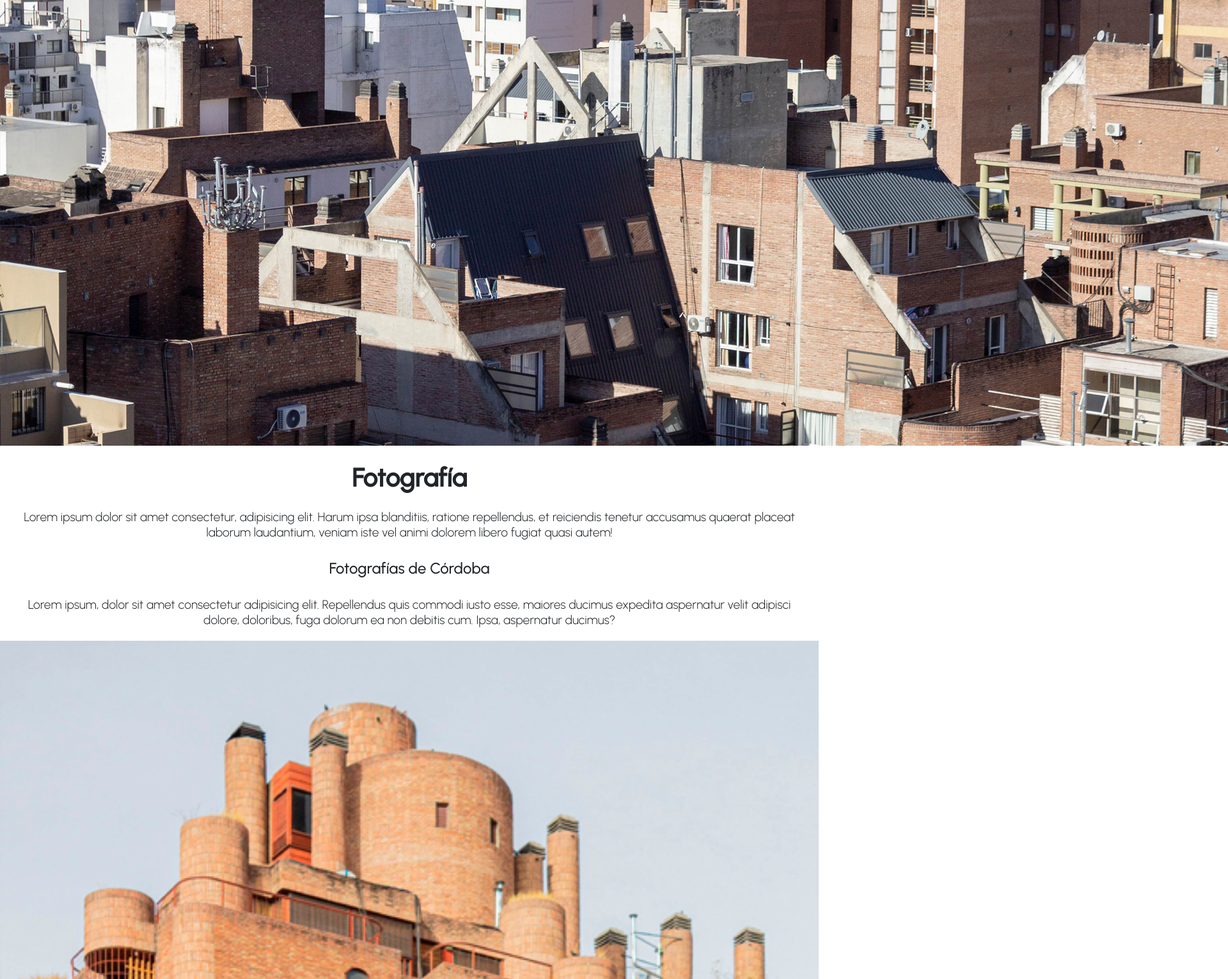
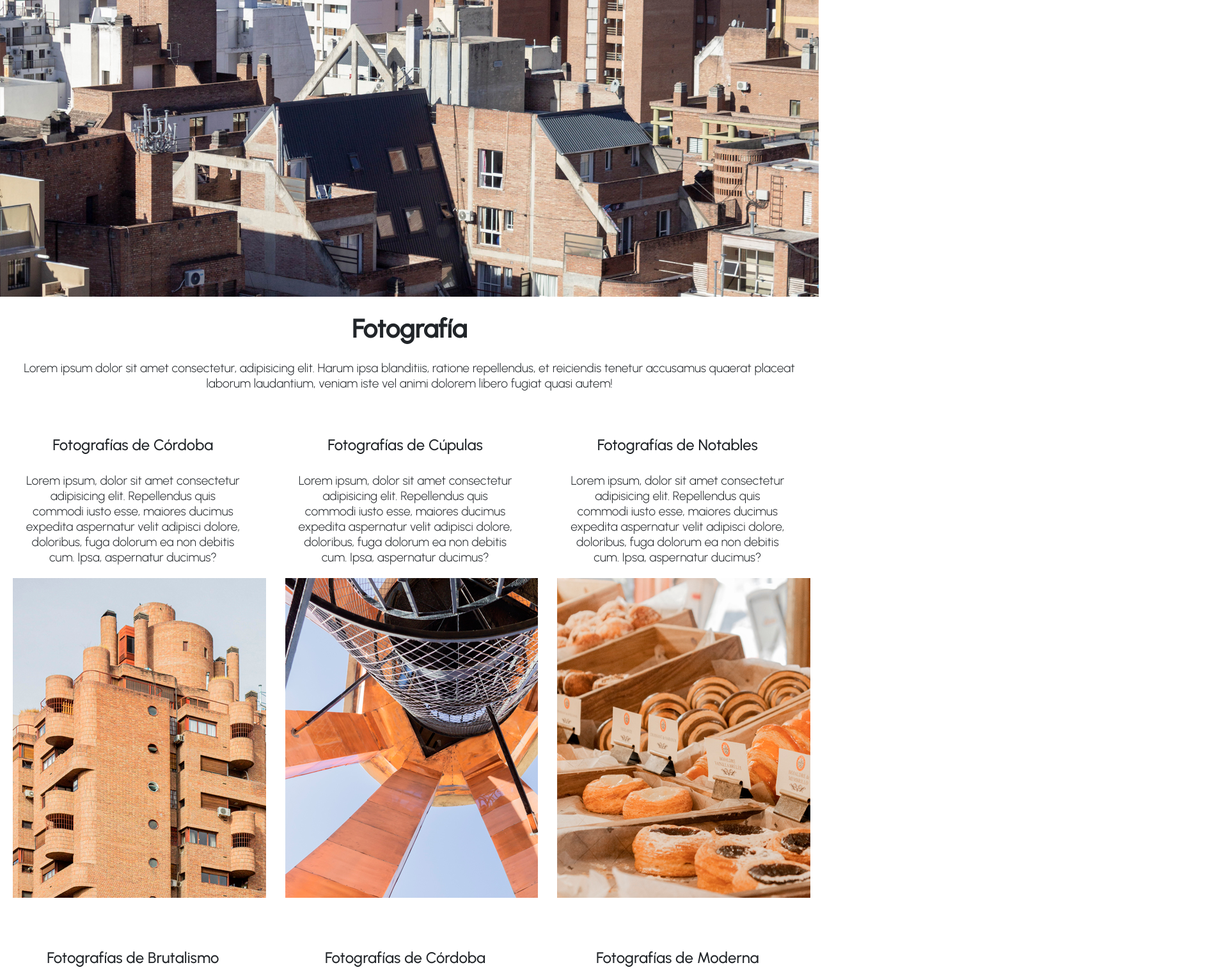
Before and after one commit to natakrz/PreEntrega3-Krzisnik, a website: page pages/fotografia.html in a window 1280 px wide. Shown: the part 69-1600 px from the top of the page at 64% size, 1920 px wide, since content can reach past the window. Drawn offline with nearby package versions, Linux system fonts and the light colour scheme.

Commit message:
desarmando nestings

```diff
--- a/pages/fotografia.html
+++ b/pages/fotografia.html
@@ -54,7 +54,7 @@
             <p>Lorem ipsum dolor sit amet consectetur, adipisicing elit. Harum ipsa blanditiis, ratione repellendus, et reiciendis tenetur accusamus quaerat placeat laborum laudantium, veniam iste vel animi dolorem libero fugiat quasi autem!</p>
         </section>
         <!-- inicia grilla con grid -->
-        <div class="contenedorfoto">
+        <div class="contenedorfoto grid grid-template-columns-row">
             <section class="boxfoto">
                 <h2>Fotografías de Córdoba</h2>
                     <p>Lorem ipsum, dolor sit amet consectetur adipisicing elit. Repellendus quis commodi iusto esse, maiores ducimus expedita aspernatur velit adipisci dolore, doloribus, fuga dolorum ea non debitis cum. Ipsa, aspernatur ducimus?</p>
--- a/scss/_content.scss
+++ b/scss/_content.scss
@@ -40,28 +40,22 @@ htlm{
 }
 
 // header
-header{
-    div{
-        img{
-            width: $wTotal;
+header img{
+    width: 100%;
 }
+
 #carouselMobile{
     display: none;
 }
-    }
-
-}
 
 // page Maps
-main{
-    div{
 .contenedormapa{
     display: flex;
     flex-wrap: wrap;
     justify-content: space-between;
     align-items: flex-end;
 }
-        section{
+
 .boxmapa{
     width: 30%;
     height: auto;
@@ -69,19 +63,7 @@ main{
     padding: 10px;
     overflow-x: unset;
 }
-            p{
-                display: -webkit-box;
-                -webkit-line-clamp: 2;
-                -webkit-box-orient: vertical;
-                overflow: hidden;
-            }
-            iframe{
-                margin: 20xp, 30px;
-            }
-        }
-    }
-    div{
-        a{
+
 .linkMore{
     text-decoration: none;
     background-color: $mainColor;
@@ -90,36 +72,27 @@ main{
     font-size: $textMd;
     text-align: center;
 }
-        }
-    }
+
+
+// page Fotografía
+.contenedorfoto{
+    align-items: flex-end;
 }
 
-// page Fotografía
-main{
-    div{
-        .contenedorfoto{
-            align-items: flex-end;
+.grid{
     width: 99%;
     display: grid;
+}
+
+    .grid-template-columns-row{
         grid-template-columns: repeat(3,1fr);
         grid-template-rows: auto;
         gap: 10px;
 }
-        section{
+
 .boxfoto{
     padding: 20px;
     overflow-x: auto;
-            }
-            a{
-                img{
-                    width: $wTotal;
-                    &:hover{
-                        opacity: 50%;
-                    }
-                }
-            }
-        }
-    }
 }
 
 // page Contacto
@@ -128,14 +101,6 @@ form{
     div{
         margin-bottom: 10px;
     }
-    input{
-        text-decoration: none;
-        background-color: $mainColor;
-        border: none;
-        color: $secondaryColor;
-        font-size: $textMd;
-        text-align: center;
-        padding: 10px;
         .boton{
             text-decoration: none;
             background-color: $mainColor;
@@ -144,7 +109,6 @@ form{
             font-size: $textMd;
             text-align: center;
             padding: 10px;
-        }
         }
 }
 
```
Also changed, not shown: pages/contacto.html (+1 -1 lines), css/main.css. Lines whose indentation alone changed are shown as unchanged.
